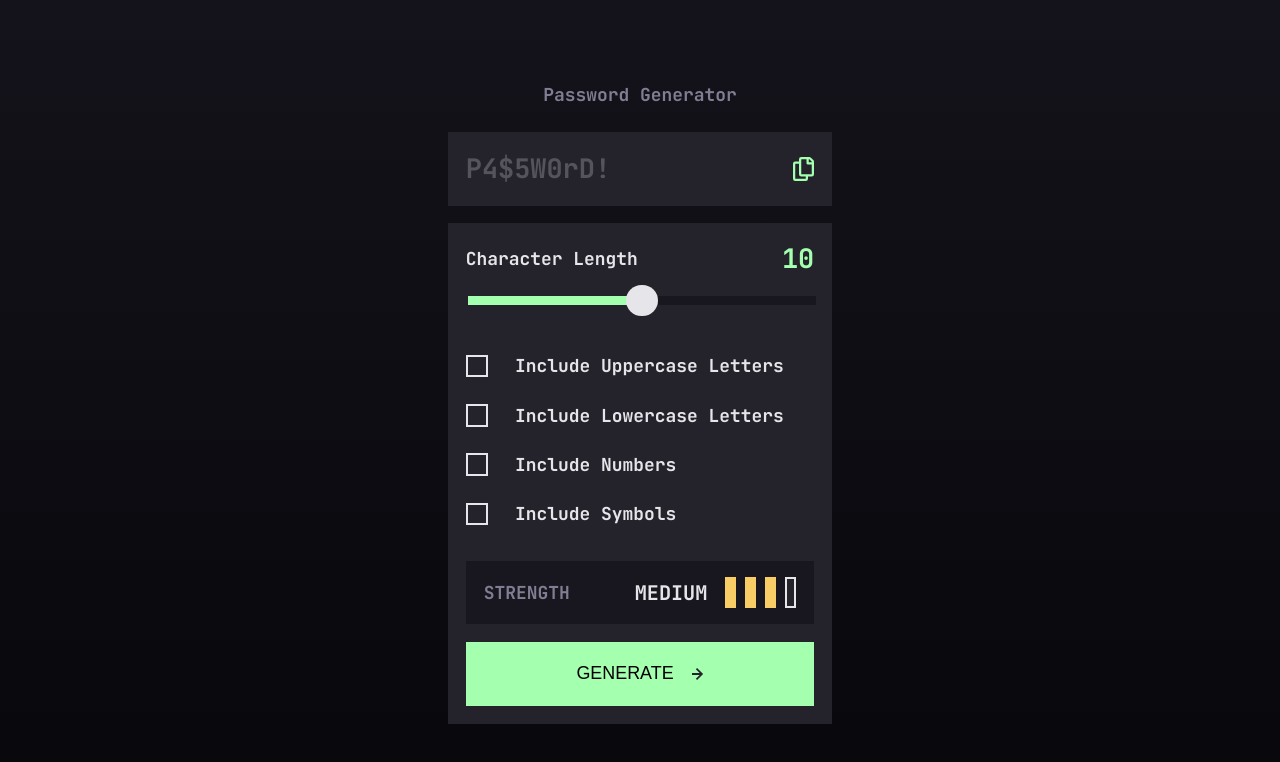
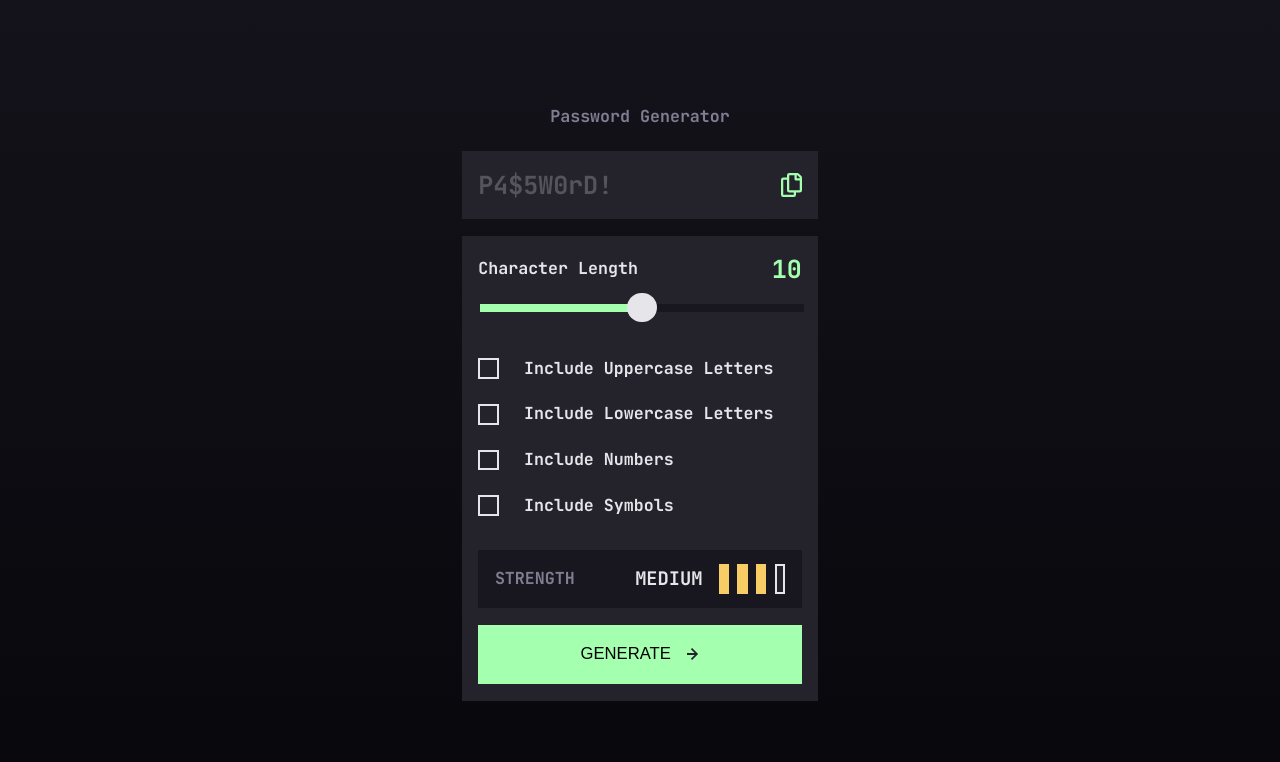
Before and after one commit to TemuriTsutskiridze/Password-Generator-App, a plain HTML site: page index.html in a window 1280 px wide. Drawn offline with Linux system fonts and the light colour scheme.

Commit message:
sass mixins

```diff
--- a/styles/scss/style-components/_main.scss
+++ b/styles/scss/style-components/_main.scss
@@ -1,5 +1,6 @@
 @import './utils/colors';
 @import './utils/fonts';
+@import './utils/breakpoints';
 
 :root {
     --thumb-position: 50%;
@@ -8,19 +9,19 @@
 html {
     font-size: 62.5%;
 
-    @media (min-width: 48em) {
-        font-size: 70%;
+    @include breakpoint(medium) {
+        font-size: 65%;
     }
 
-    @media (min-width: 90em) {
-        font-size: 73%;
+    @include breakpoint(large) {
+        font-size: 70%;
     }
 }
 
 body {
     background: linear-gradient(180deg, #14131B 0%, #08070B 100%);
     min-height: 100vh;
-    width: 100vw;
+    padding: 5em 0;
     display: flex;
     flex-direction: column;
     justify-content: center;
--- /dev/null
+++ b/styles/scss/style-components/utils/_breakpoints.scss
@@ -0,0 +1,10 @@
+$breakpoints-up: (
+    'medium': 48em,
+    'large': 90em,
+);
+
+@mixin breakpoint($size) {
+    @media (min-width: map-get($breakpoints-up, $size)) {
+        @content;
+    }
+}
```
Also changed, not shown: styles/css/styles.css, 1 other file.
